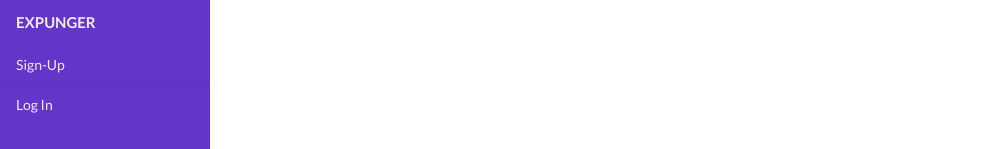
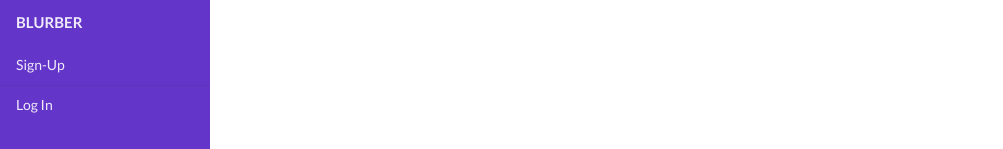
Before and after one commit to cjilbert504/expunger, a React (Create React App) app in the folder expunger-client/: page / in a window 1280 px wide. Shown: the top 149 px of the page, without its empty margins (0-1003 px from the left). Built offline with nearby package versions, Linux system fonts and the light colour scheme.

Commit message:
Rename to Blurber

```diff
--- a/expunger-client/src/components/Menu.js
+++ b/expunger-client/src/components/Menu.js
@@ -38,7 +38,7 @@ class Menu extends React.Component {
             <div className="ui left fixed violet inverted vertical menu">
                 <div className="item">
                     <h4>
-                        EXPUNGER
+                        BLURBER
                     </h4>
                 </div>
                 { this.renderConditionalMenuItems() }
```
